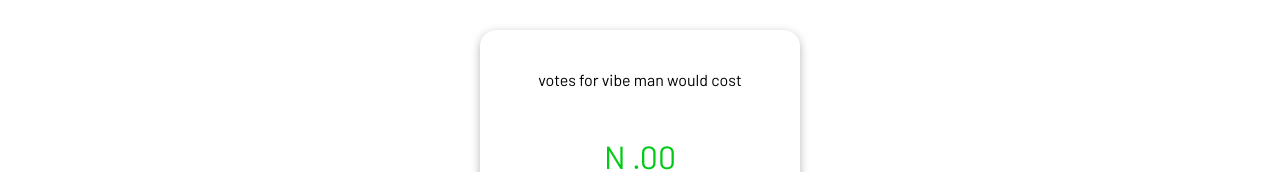
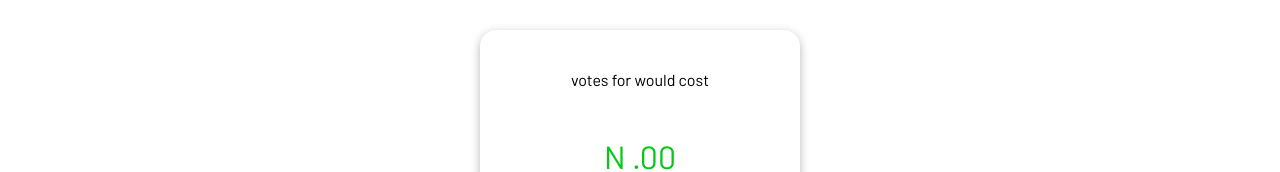
Before and after one commit to WinterDevelopers/fibblebox_ent, a Next.js app in the folder frontend/fibblebox/: page /polls/payment in a window 1280 px wide. Shown: the part 210-382 px from the top of the page. Built offline with nearby package versions, Linux system fonts and the light colour scheme.

Commit message:
url payment params adjusted

```diff
--- a/frontend/fibblebox/src/components/Candidate/Candidate_card.js
+++ b/frontend/fibblebox/src/components/Candidate/Candidate_card.js
@@ -62,10 +62,11 @@ export default function Candidate(props){
         const apiRes = await fetch(url,option);
         if(apiRes.status == 200){
            const data = await apiRes.json();
-
+           const contest = urlParam.get('contest')
+           const _candidate = urlParam.get('candidate')
            router.push({
             pathname:'/polls/payment',
-            query:{'reference':data.response_data.reference,'amount':data.response_data.amount, 'votes':data.response_data.votes, 'email':data.response_data.email,'candidate_name':urlParam.get('candidate'), 'contest':urlParam.get('contest')}
+            query:{'reference':data.response_data.reference,'amount':data.response_data.amount, 'votes':data.response_data.votes, 'email':data.response_data.email,'candidate_name':_candidate, 'contest':contest}
            });
         }
         else{
--- a/frontend/fibblebox/src/components/Universal/Polls_payment.js
+++ b/frontend/fibblebox/src/components/Universal/Polls_payment.js
@@ -17,7 +17,7 @@ export default function PollsPayment(){
     return <>
         <section class="candidate-vote-payment"  style={{paddingTop:'15rem'}}>
             <div>
-                <p>{votes} votes for vibe man would cost</p>
+                <p>{votes} votes for {candidate_name} would cost</p>
                 <div class="payment-amout">N {amount}.00</div>
             </div>
 
```
Also changed, not shown: 1 other file (tests, documents, lock files or other folders).
